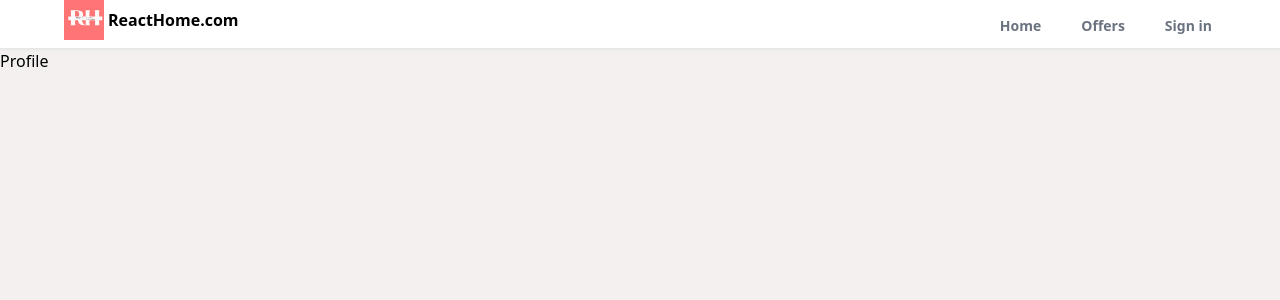
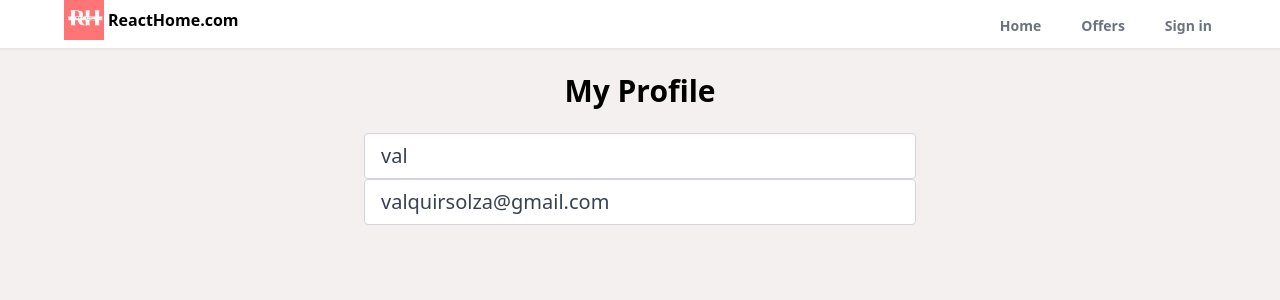
Before and after one commit to Riuqlav/r-state, a React (Create React App) app: page /profile in a window 1280 px wide. Shown: the top 300 px of the page. Built offline with nearby package versions, Linux system fonts and the light colour scheme.

Commit message:
set up form in the right position and styled

```diff
--- a/src/pages/Profile.js
+++ b/src/pages/Profile.js
@@ -1,7 +1,36 @@
 import React from "react";
+import { useState } from "react";
 
 const Profile = () => {
-  return <div>Profile</div>;
+  const [formData, setFormData] = useState({
+    name: "val",
+    email: "valquirsolza@gmail.com",
+  });
+  const { name, email } = formData;
+  return (
+    <>
+      <section className="max-w-6xl mx-auto  flex justify-center items-center flex-col">
+        <h1 className="text-3xl text-center mt-6 font-bold">My Profile</h1>
+        <div className="w-full md:w-[50%] mt-6 px-3">
+          <form>
+            <input
+              type="text"
+              id="name"
+              value={name}
+              disabled
+              className=" w-full px-4 py-2 text-xl text-gray-700 bg-white border border-gray-300 rounded transition ease-in-out"
+            />
+            <input
+              type="text"
+              id="email"
+              value={email}
+              className=" w-full px-4 py-2 text-xl text-gray-700 bg-white border border-gray-300 rounded transition ease-in-out"
+            />
+          </form>
+        </div>
+      </section>
+    </>
+  );
 };
 
 export default Profile;
```
